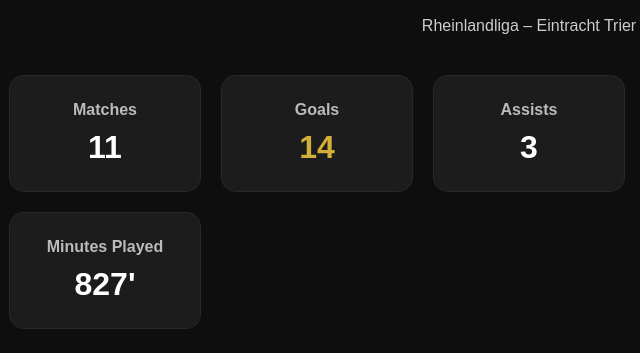
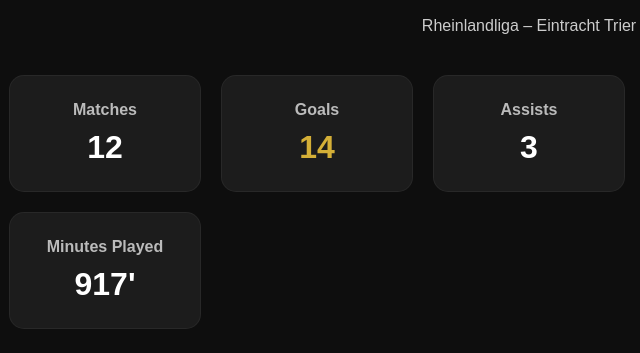
Before and after one commit to AlkalyM23/AlkalyM23.github.io, a plain HTML site: page index.html in a window 1280 px wide. Shown: the part 1408-1761 px from the top of the page, 111-751 px from the left. Drawn offline with Linux system fonts and the light colour scheme.

Commit message:
Add files via upload

```diff
--- a/index.html
+++ b/index.html
@@ -67,7 +67,7 @@
       <div class="stats-grid">
         <div class="stat-card">
           <h3 data-translate="matches">Matchs joués</h3>
-          <p class="number">11</p>
+          <p class="number">12</p>
         </div>
         <div class="stat-card">
           <h3 data-translate="goals">Buts marqués</h3>
@@ -87,7 +87,7 @@
         </div>
         <div class="stat-card">
           <h3 data-translate="minutes">Minutes jouées</h3>
-          <p class="number">827'</p>
+          <p class="number">917'</p>
         </div>
       </div>
 
```
